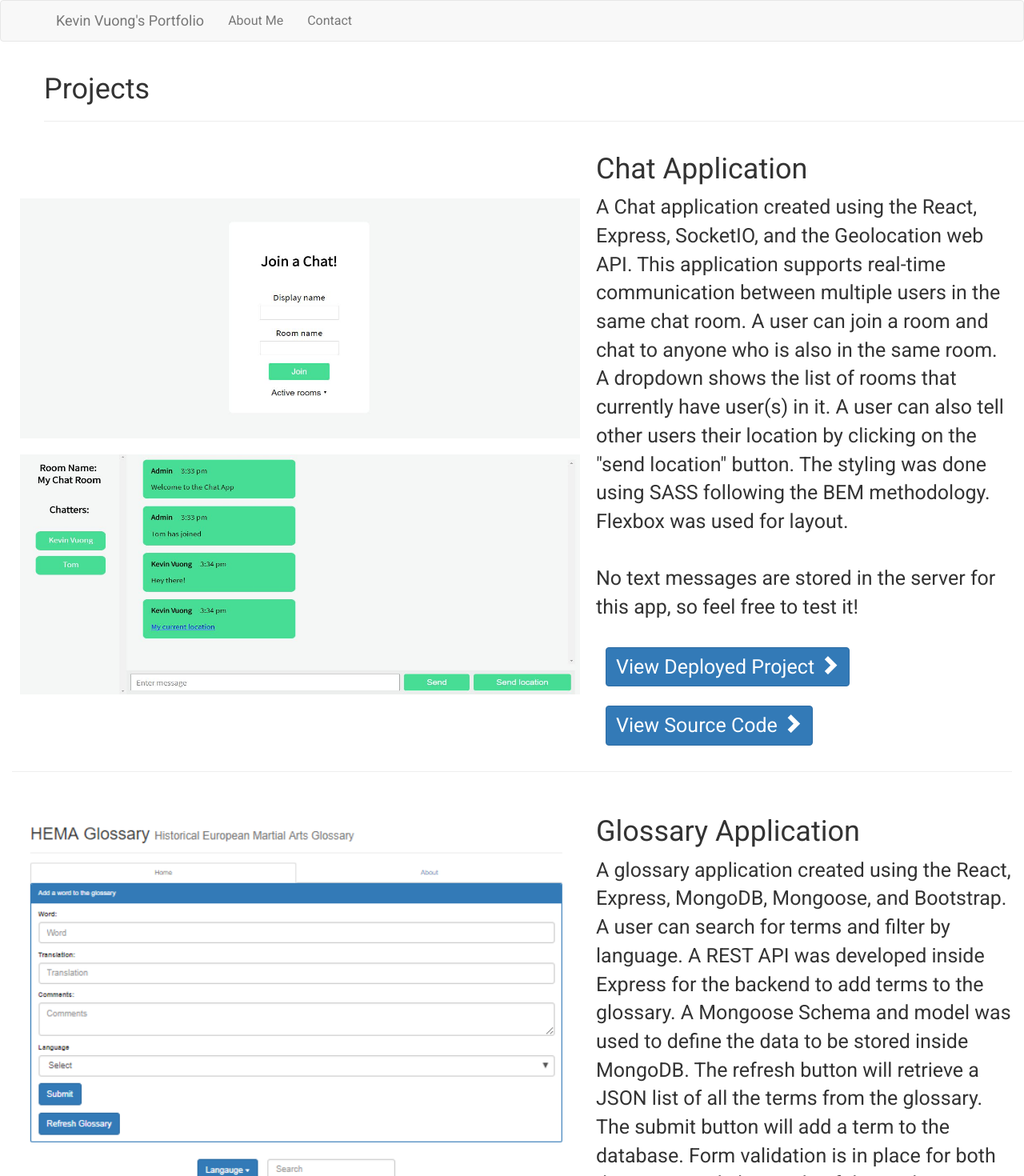
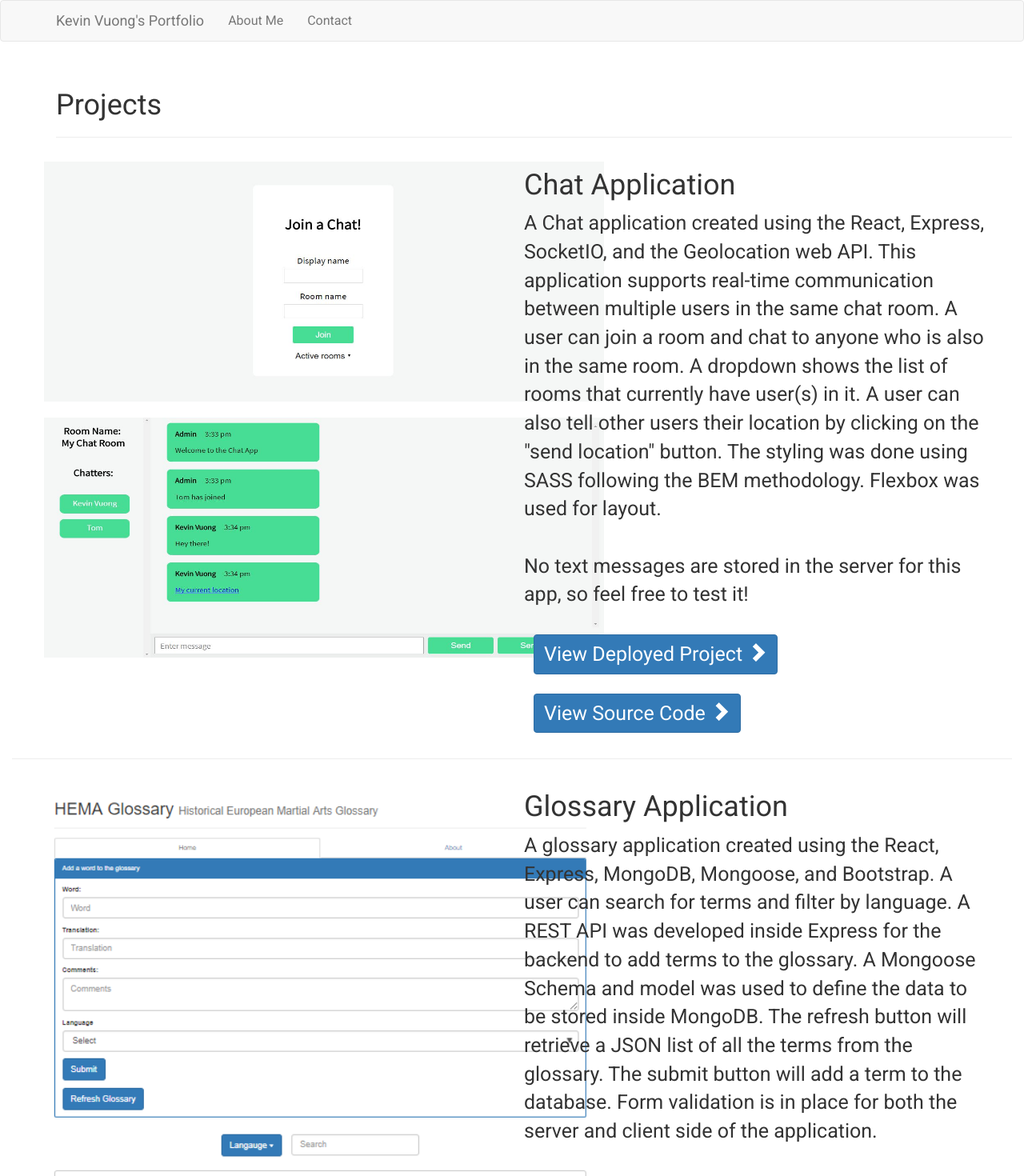
Before and after one commit to kevinvuong1/portfolio-site, a React (Create React App) app: page / in a window 1280 px wide. Shown: the top 1470 px of the page at 80% size. Built offline with nearby package versions, Linux system fonts and the light colour scheme.

Commit message:
Add responsive grid to website

```diff
--- a/src/App.css
+++ b/src/App.css
@@ -32,19 +32,18 @@ p {
 }
 
 .contact-para {
-    margin-top: 90px;
-    text-align: center;
     display: flex;
     flex-direction: column;
+    justify-content: center;
+    text-align: center;
+    margin: 0 auto;
     min-height: 70vh;
+    background: #F1F1F1;
+    width: 50%;
 }
 
-.chat-image {
+.image {
     margin: 10px;
-}
-
-.media {
-    margin: 15px;
 }
 
 .btn {
@@ -83,3 +82,12 @@ p {
     padding: 50px;
     margin-bottom: 55px;
 }
+
+.project {
+    display: flex;
+    margin: 15px;
+}
+
+.projects-grid {
+    width: 100%;
+}
--- a/src/App.js
+++ b/src/App.js
@@ -20,6 +20,7 @@ class App extends Component {
                 <Route path="/about" component={About} />
                 <Route path="/contact" component={Contact} />
               </Switch>
+            <hr/>
             <Footer/>
           </div>
         </BrowserRouter>
--- a/src/components/About.js
+++ b/src/components/About.js
@@ -10,10 +10,10 @@ class About extends Component {
             <div>
                 <Grid className="about">
                     <Row>
-                        <Col xs={6} md={2}>
+                        <Col xs={4} md={2}>
                             <Image src={portrait} circle responsive />
                         </Col>
-                        <Col xs={6} md={10}>
+                        <Col xs={8} md={10}>
                             <p>Hi! I'm a recent graduate aspiring to be a full-stack web developer.
                                 I like to code in my free time, building apps that solve problems.
                                 I am proficient in the MERN stack (MongoDB, Express, React, Node).
--- a/src/components/Projects.js
+++ b/src/components/Projects.js
@@ -1,5 +1,5 @@
 import React, {Component} from 'react';
-import {PageHeader, Glyphicon, Media, Button} from 'react-bootstrap';
+import {PageHeader, Glyphicon, Button, Grid, Row, Col} from 'react-bootstrap';
 import ChatHome from '../images/Chat_home.JPG'
 import ChatRoom from '../images/Chat_room.JPG';
 import HEMA from '../images/HEMA_Glossary.png';
@@ -14,17 +14,15 @@ class Projects extends Component {
         const GLOSS_APP_GIT = "https://github.com/kevinvuong1/hema-glossary";
 
         return(
-            <div>
+            <Grid className="projects-grid">
                 <PageHeader className="page-header">Projects</PageHeader>
-                <Media className="media">
-                    <Media.Left align="middle">
-                            <img width={700} height={300} className="chat-image" src={ChatHome} alt="chat room home" />
-                            <img width={700} height={300} className="chat-image"  src={ChatRoom} alt="chat room" />
-                    </Media.Left>
-                    <Media.Body className="media-body">
-                        <Media.Heading>
-                            <h1>Chat Application</h1>
-                        </Media.Heading>
+                <Row className="project">
+                    <Col xs={12} md={6} lg={6}>
+                            <img width={700} height={300} className="image" src={ChatHome} alt="chat room home" />
+                            <img width={700} height={300} className="image"  src={ChatRoom} alt="chat room" />
+                    </Col>
+                    <Col className="media-body" xs={12} md={6} lg={6}>
+                        <h1>Chat Application</h1>
                         <p className="app-description">
                             A Chat application created using the React, Express, SocketIO, and the Geolocation web API.
                             This application supports real-time communication between multiple users in the same chat room.
@@ -41,19 +39,21 @@ class Projects extends Component {
                                 href={CHAT_APP_DEPLOY}
                                 target="_blank">View Deployed Project <Glyphicon glyph="chevron-right" /></Button>
                             <br/>
-                            <Button className="btn btn-primary" href={CHAT_APP_GIT} target="_blank">View Source Code <Glyphicon glyph="chevron-right" /></Button>
+                            <Button
+                                className="btn btn-primary"
+                                href={CHAT_APP_GIT}
+                                target="_blank"
+                            >View Source Code <Glyphicon glyph="chevron-right" /></Button>
                         </div>
-                    </Media.Body>
-                    <hr/>
-                </Media>
-                <Media className="media">
-                    <Media.Left align="middle">
-                        <img width={700} height={735} className="chat-image" src={HEMA} alt="hema" />
-                    </Media.Left>
-                    <Media.Body className="media-body">
-                        <Media.Heading>
-                            <h1>Glossary Application</h1>
-                        </Media.Heading>
+                    </Col>
+                </Row>
+                <hr/>
+                <Row className="project">
+                    <Col xs={12} md={6} lg={6}>
+                        <img width={700} height={735} className="image" src={HEMA} alt="hema" />
+                    </Col>
+                    <Col className="media-body" xs={12} md={6} lg={6}>
+                        <h1>Glossary Application</h1>
                         <p className="app-description">
                             A glossary application created using the React, Express, MongoDB, Mongoose, and Bootstrap.
                             A user can search for terms and filter by language.
@@ -62,7 +62,7 @@ class Projects extends Component {
                             The refresh button will retrieve a JSON list of all the terms from the glossary.
                             The submit button will add a term to the database. Form validation is in place for both the
                             server and client side of the application.
-                            <br/>
+                            <br/><br/>
                             Feel free to test out the glossary by adding a term of your own!
                         </p>
                         <div className="button-container">
@@ -71,12 +71,16 @@ class Projects extends Component {
                                 href={GLOSS_APP_DEPLOY}
                                 target="_blank">View Deployed Project <Glyphicon glyph="chevron-right" /></Button>
                             <br/>
-                            <Button className="btn btn-primary" href={GLOSS_APP_GIT} target="_blank">View Source Code <Glyphicon glyph="chevron-right" /></Button>
+                            <Button
+                                className="btn btn-primary"
+                                href={GLOSS_APP_GIT}
+                                target="_blank"
+                            >View Source Code <Glyphicon glyph="chevron-right" /></Button>
                         </div>
-                    </Media.Body>
+                    </Col>
                     <hr/>
-                </Media>
-            </div>
+                </Row>
+            </Grid>
         );
     }
 
```
